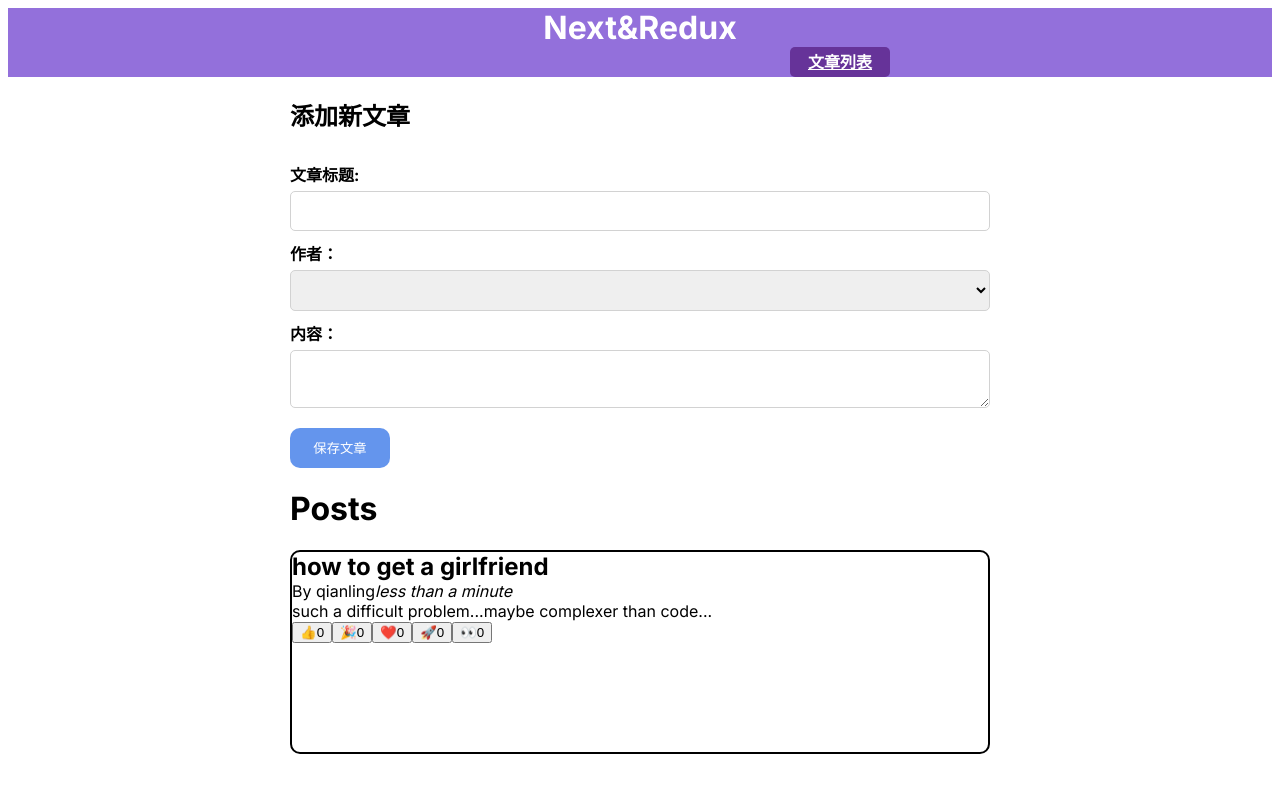
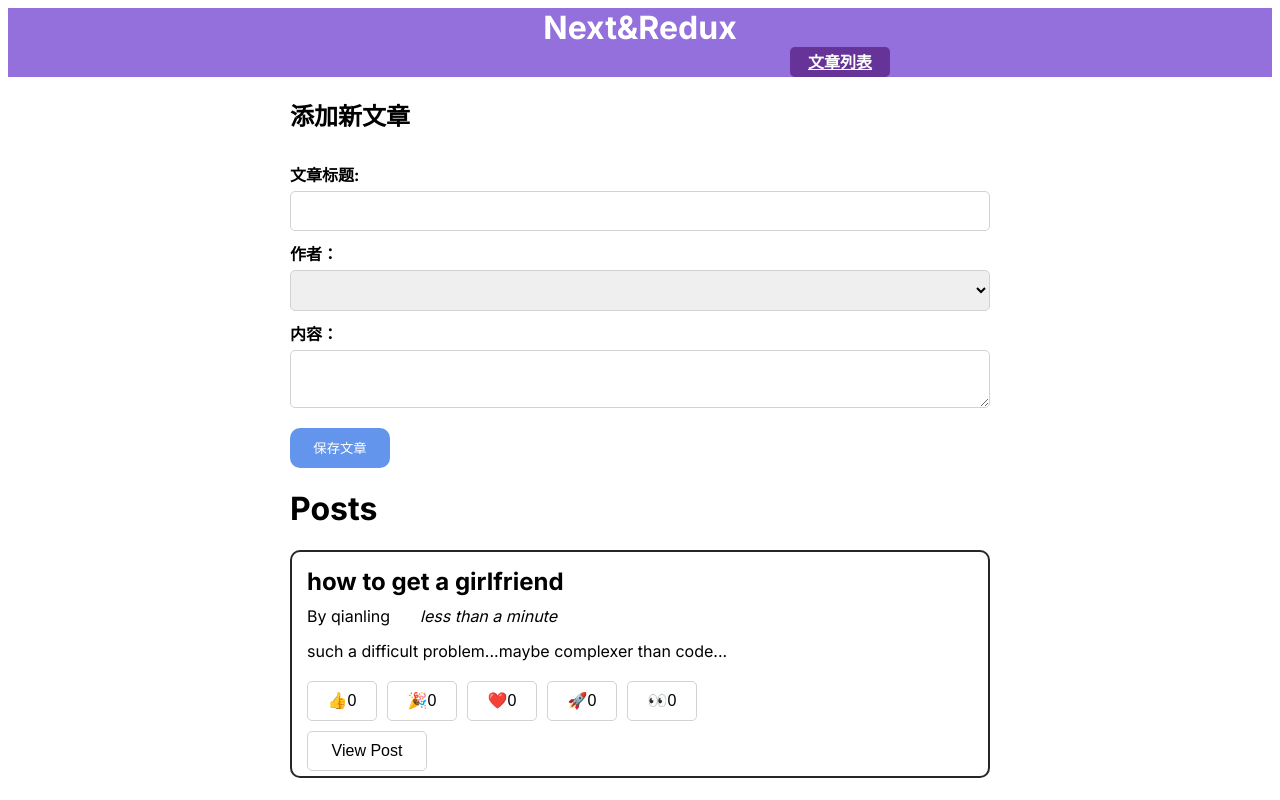
Before and after one commit to xiaoqianling/PostManagement, a Next.js app: page / in a window 1280 px wide. Built offline with nearby package versions, Linux system fonts and the light colour scheme.

Commit message:
Initial commit from Create Next App

```diff
--- a/app/AddPostForm.js
+++ b/app/AddPostForm.js
@@ -1,7 +1,24 @@
-import React from 'react';
+"use client";
+import React, {useState} from 'react';
 import style from './app.module.css'
+import {useDispatch} from "react-redux";
+import {postAdd} from "@/app/features/posts/postsSlice";
 
 function AddPostForm(props) {
+    const [title, setTitle] = useState("");
+    const [author, setAuthor] = useState("");
+    const [content, setContent] = useState("");
+    let disabled = title!=="" && author!=="" && content!=="";
+
+    const dispatch = useDispatch();
+
+    const handleSavePost = () => {
+        dispatch(postAdd(title, content, author));
+        setTitle("");
+        setAuthor("");
+        setContent("");
+    }
+
     return (
         <section>
             <h2>添加新文章</h2>
@@ -12,9 +29,12 @@ function AddPostForm(props) {
                     type="text"
                     id="postTitle"
                     name="postTitle"
+                    value={title}
+                    onChange={(e) => {setTitle(e.target.value)}}
                 />
                 <label htmlFor="postAuthor">作者：</label>
-                <select id={'postAuthor'} className={style.select}>
+                <select id={'postAuthor'} className={style.select} value={author}
+                        onChange={e => {setAuthor(e.target.value)}}>
                     <option value=""></option>
                     <option value="qianling">Qianling</option>
                     <option value="shiyin">Shiyin</option>
@@ -25,8 +45,10 @@ function AddPostForm(props) {
                     className={style.textarea}
                     id="postContent"
                     name="postContent"
+                    value={content}
+                    onChange={e => {setContent(e.target.value)}}
                 />
-                <button className={style.button} type="button" disabled={false}>保存文章</button>
+                <button className={style.saveButton} type="button" disabled={!disabled} onClick={handleSavePost}>保存文章</button>
             </form>
         </section>
     );
--- a/app/PostsList.js
+++ b/app/PostsList.js
@@ -43,8 +43,9 @@ function PostItem({post}) {
             <span>By {author}</span>
             <i>{time}</i>
         </div>
-        <div>{post.content}</div>
-        <div>{emojiList}</div>
+        <div className={style.content}>{post.content}</div>
+        <div className={style.emoji}>{emojiList}</div>
+        <button className={style.viewPost} type={"button"}>View Post</button>
     </article>
 }
 
--- a/app/app.module.css
+++ b/app/app.module.css
@@ -12,6 +12,7 @@
     position: sticky;
     top: 0;
 }
+
 .posts {
     font-size: 1rem;
     color: white;
@@ -25,13 +26,16 @@
     position: relative;
     left: 200px;
 }
+
 .posts:hover {
     color: lightblue;
 }
+
 .main {
     width: 700px;
     margin: 0 auto;
 }
+
 @media (max-width: 720px) {
     .main {
         width: 100%;
@@ -39,18 +43,21 @@
     }
 
 }
+
 .form {
     white-space: nowrap;
     display: flex;
     flex-direction: column;
 }
+
 .form label {
     font-size: 16px;
     font-weight: bold;
     margin-top: 10px;
     margin-bottom: 5px;
 }
-.input, .select, .textarea{
+
+.input, .select, .textarea {
     max-width: 100%;
     font-size: 16px;
     outline: 0;
@@ -64,24 +71,74 @@
     box-shadow: 0 0 5px blue;
     border: 1px solid blue;
 }
-.button {
+
+.saveButton {
     margin-top: 20px;
     width: 100px;
     height: 40px;
+    color: white;
     background-color: cornflowerblue;
-    color: white;
-    cursor:pointer;
+    cursor: pointer;
     border: none;
     border-radius: 10px;
 }
+.saveButton:enabled {
+    background-color: blue;
+}
 .postItem {
-    border:2px solid black;
+    margin: 20px auto;
+    border: 2px solid #262626;
     border-radius: 10px;
-    height: 200px;
     display: flex;
     flex-direction: column;
+    padding: 5px;
+}
+.postItem button{
+    font-size: 16px;
+}
+.postItem button:hover {
+    border-color: black;
+    cursor: pointer;
 }
 .postTitle {
     font-size: 24px;
     font-weight: bold;
+    margin-left: 10px;
+    margin-top: 10px;
 }
+
+.postInfo {
+    margin: 10px auto 15px 10px;
+}
+
+.postInfo > span {
+    margin-right: 30px;
+}
+
+.content {
+    margin-left: 10px;
+}
+
+.emoji {
+    margin-top: 20px;
+    margin-left: 5px;
+}
+
+.emoji button {
+    width: 70px;
+    height: 40px;
+    outline: 0;
+    background-color: white;
+    border: 1px solid #d2d2d2;
+    border-radius: 5px;
+    margin: 0 5px;
+}
+.viewPost {
+    margin: 10px auto auto 10px;
+    width: 120px;
+    height: 40px;
+    border-radius: 5px;
+    outline: 0;
+    background-color: white;
+    border: 1px solid #d2d2d2;
+}
--- a/app/features/posts/postsSlice.js
+++ b/app/features/posts/postsSlice.js
@@ -1,5 +1,4 @@
 import {createSlice, nanoid} from '@reduxjs/toolkit'
-import {reducer} from "next/dist/client/components/router-reducer/router-reducer";
 
 
 const initialState = {
@@ -79,7 +78,7 @@ const postsSlice = createSlice({
 export const selectAllPosts = store => store.post.posts;
 export const selectPostById = (store, id) => store.post.posts.find(post => post.id === id)
 export const {
-    postAdded,
+    postAdd,
     postUpdate,
     reactionAdd
 } = postsSlice.actions;
```
